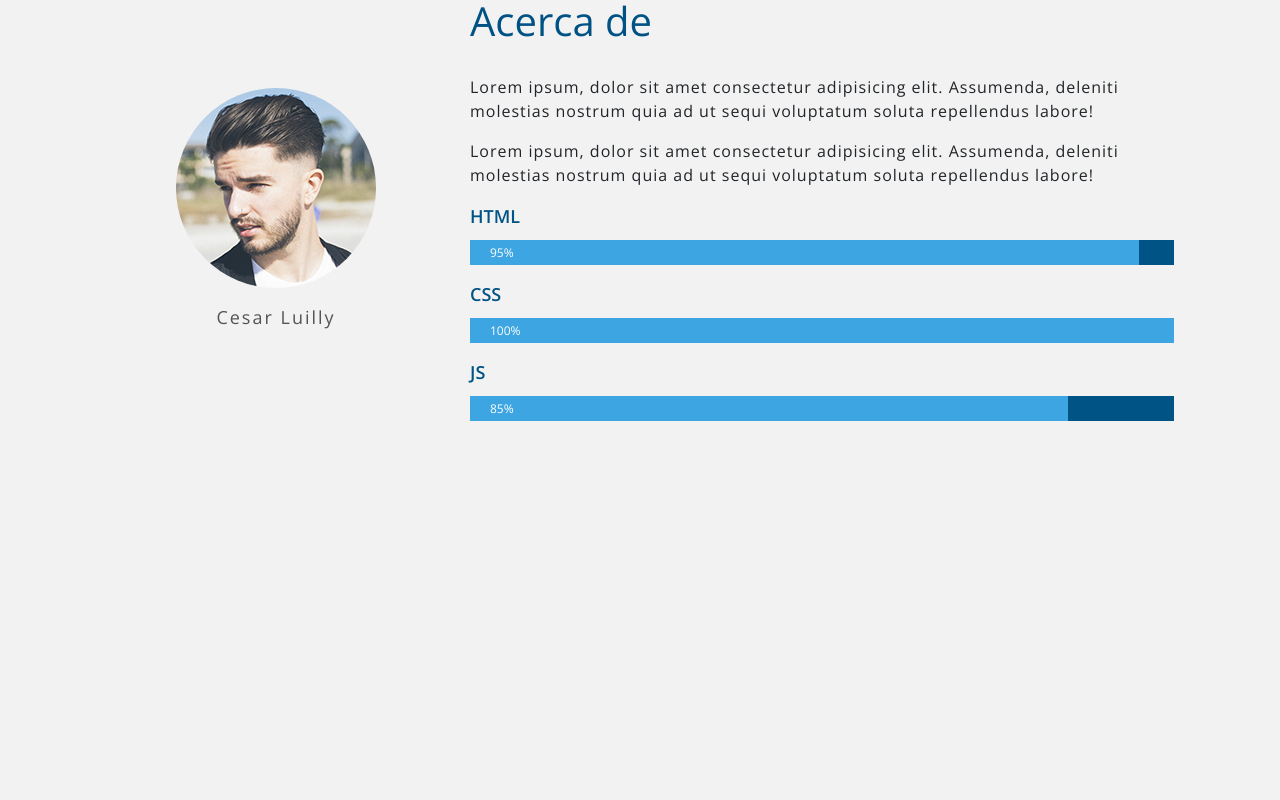
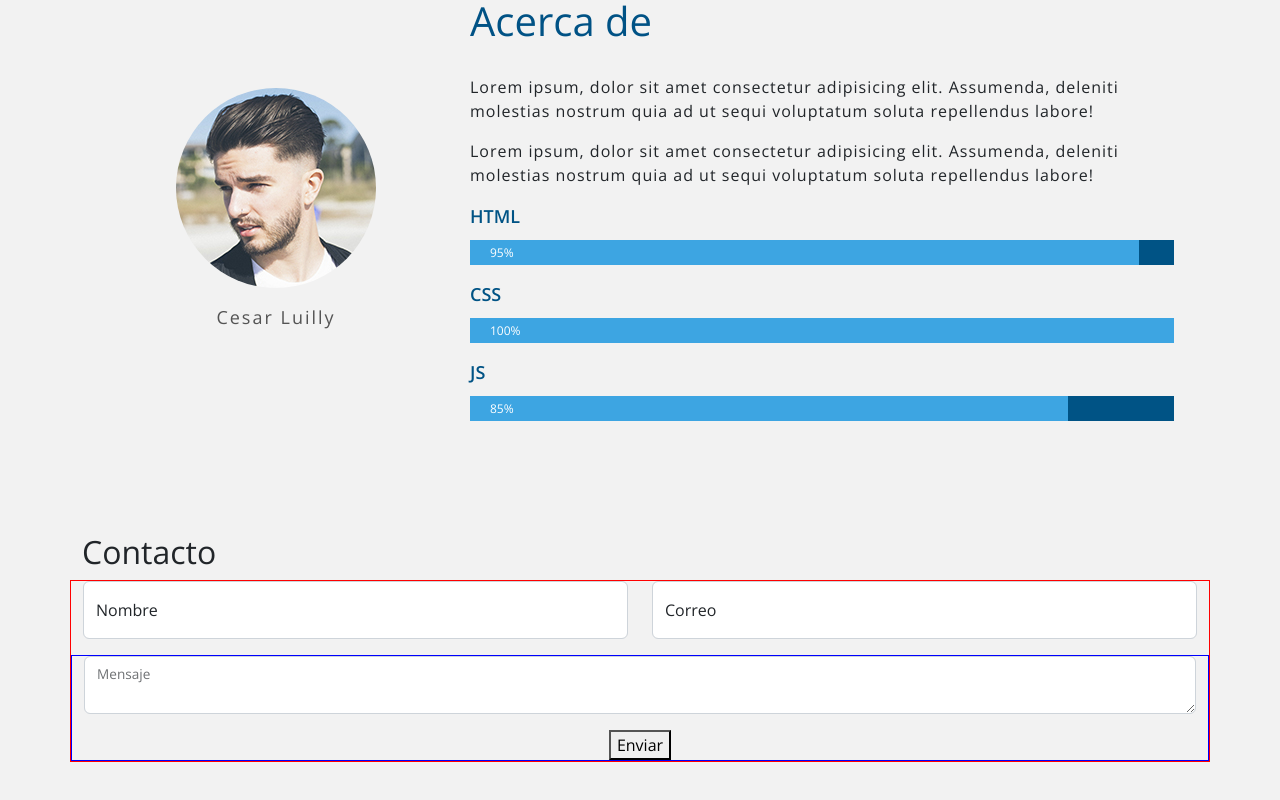
Before and after one commit to cesarluilly/UDY-Bootstrap5-02Portafolio, an Angular app: page / in a window 1280 px wide. Shown: the part 1358-2158 px from the top of the page. Before the commit the page ends 1843 px from the top, so only its background shows below. Built offline with nearby package versions, Linux system fonts and the light colour scheme.

Commit message:
partial 71 esqueleto

```diff
--- a/src/app/app.component.html
+++ b/src/app/app.component.html
@@ -232,5 +232,40 @@
         </div>
       </div>
     </div>
+
+    <!-- Formulario de contacto -->
+    <div class="row contacto justify-content-center py-5 mb-5">
+      <div class="col-12">
+        <h2 class="titulo">Contacto</h2>
+        <form action="" class="formulario">
+          <div class="row borderRed">
+            <div class="col-6">
+              <div class="form-floating mb-3">
+                <input type="text" name="nombre" class="form-control" placeholder="John Doe">
+                <label for="nombre">Nombre</label>
+              </div>
+            </div>
+
+            <div class="col-6">
+              <div class="form-floating mb-3">
+                <input type="email" name="correo" class="form-control" placeholder="correo@correo.com">
+                <label for="nombre">Correo</label>
+              </div>
+            </div>
+            <div class="col-12 borderBlue">
+              <div class="form-floating mb-3">
+                <textarea name="mensaje" id="mensaje" placeholder="Mensaje" class="form-control">
+                </textarea>
+                <label for="mensaje">Mensaje</label>
+              </div>
+              <div class="d-flex justify-content-center">
+                <button class="boton">Enviar</button>
+              </div>
+            </div>
+          </div>
+
+        </form>
+      </div>
+    </div>
   </div>
 </main>
```
Also changed, not shown: imgReadme/video71Esperado.png (added), 1 other file (tests, documents, lock files or other folders).
